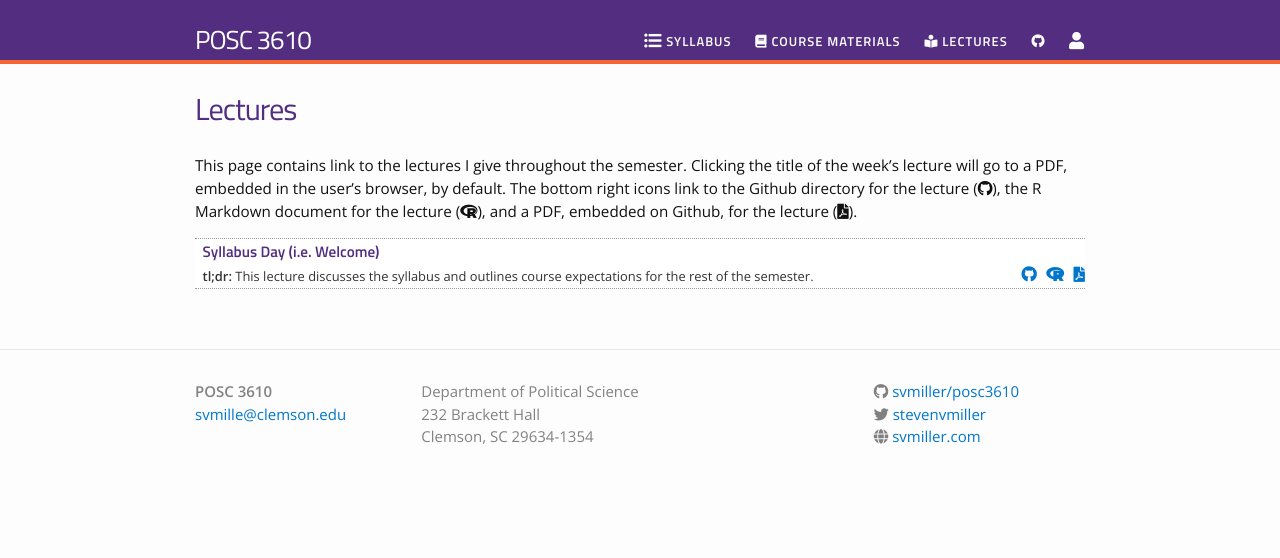
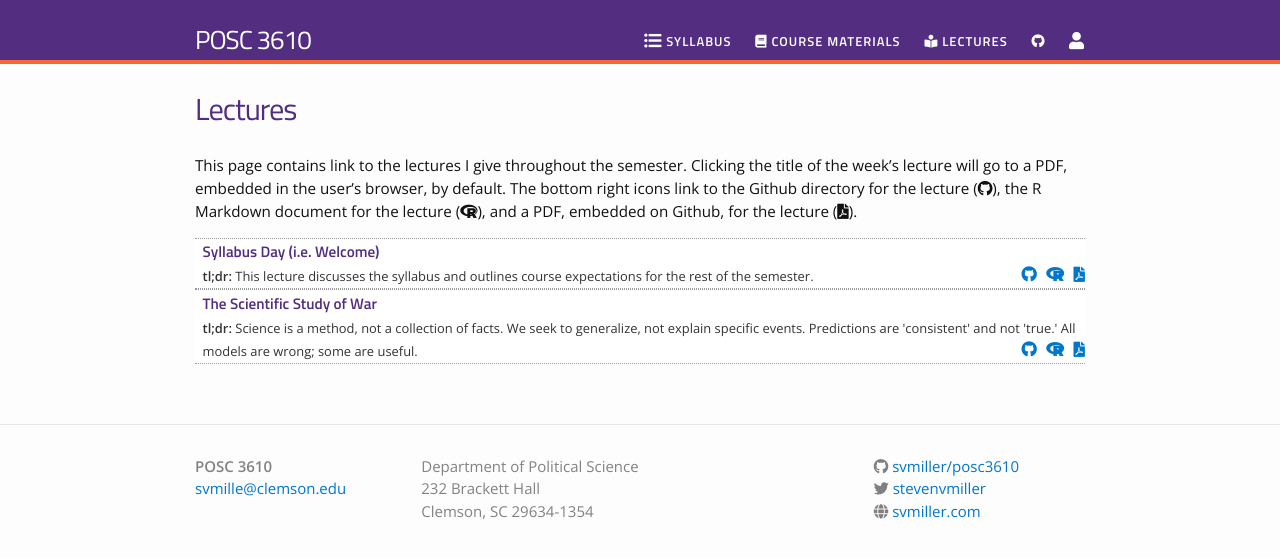
Before and after one commit to svmiller/posc3610, a Jekyll site: the page built from lectures.md, in a window 1280 px wide. Shown: the top 558 px of the page. Built offline with Jekyll 4.4.1, drawn with Linux system fonts in a browser that asks for light colours; nearby versions of some CDN libraries.

Commit message:
add scentific study lecture

```diff
--- a/_data/lectures.yml
+++ b/_data/lectures.yml
@@ -2,3 +2,8 @@
   filename: welcome
   dirname: welcome
   tldr: "This lecture discusses the syllabus and outlines course expectations for the rest of the semester."
+
+- title: "The Scientific Study of War"
+  filename: scientific-study-war
+  dirname: scientific-study-war
+  tldr: "Science is a method, not a collection of facts. We seek to generalize, not explain specific events. Predictions are 'consistent' and not 'true.' All models are wrong; some are useful."
```
